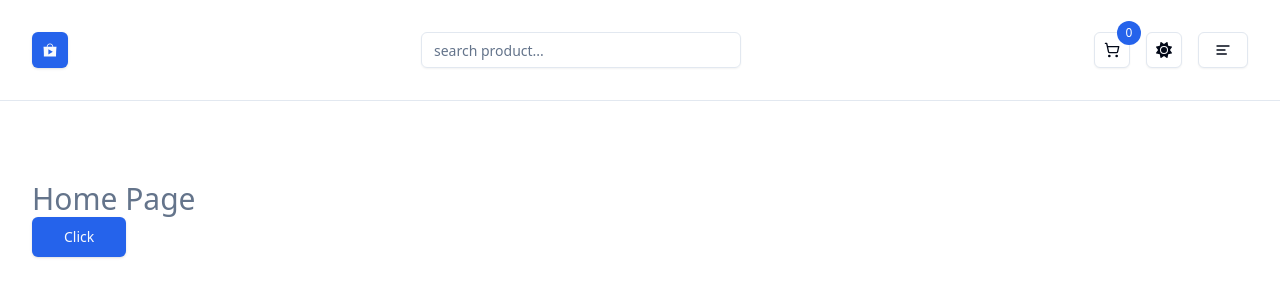
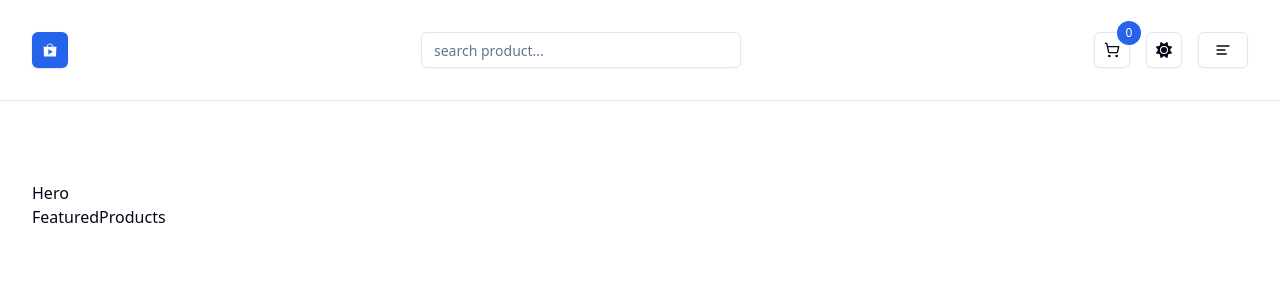
Before and after one commit to Ermias1995/Store-Project, a Next.js app: page / in a window 1280 px wide. Shown: the top 300 px of the page. Built offline with nearby package versions, Linux system fonts and the light colour scheme.

Commit message:
Add additional components

```diff
--- a/app/page.tsx
+++ b/app/page.tsx
@@ -1,10 +1,12 @@
-import {Button} from "@/components/ui/button";
+import FeaturedProducts from "@/components/home/FeaturedProducts";
+import Hero from "@/components/home/Hero";
+
 
 function HomePage(){
   return(
     <div>
-      <h1 className="text-3xl text-muted-foreground">Home Page</h1>
-      <Button variant="default" size='lg'>Click</Button>
+      <Hero/>
+      <FeaturedProducts/>
     </div>
   )
 }
--- /dev/null
+++ b/components/global/EmptyList.tsx
@@ -0,0 +1,6 @@
+function EmptyList() {
+  return (
+    <div>EmptyList</div>
+  )
+}
+export default EmptyList
--- /dev/null
+++ b/components/global/LoadingContainer.tsx
@@ -0,0 +1,6 @@
+function LoadingContainer() {
+  return (
+    <div>LoadingContainer</div>
+  )
+}
+export default LoadingContainer
--- /dev/null
+++ b/components/global/SectionTitle.tsx
@@ -0,0 +1,6 @@
+function SectionTitle() {
+  return (
+    <div>SectionTitle</div>
+  )
+}
+export default SectionTitle
--- /dev/null
+++ b/components/home/FeaturedProducts.tsx
@@ -0,0 +1,6 @@
+function FeaturedProducts() {
+  return (
+    <div>FeaturedProducts</div>
+  )
+}
+export default FeaturedProducts
--- /dev/null
+++ b/components/home/Hero.tsx
@@ -0,0 +1,6 @@
+function Hero() {
+  return (
+    <div>Hero</div>
+  )
+}
+export default Hero
--- /dev/null
+++ b/components/home/HeroCarousel.tsx
@@ -0,0 +1,6 @@
+function HeroCarousel() {
+  return (
+    <div>HeroCarousel</div>
+  )
+}
+export default HeroCarousel
--- /dev/null
+++ b/components/products/FavoriteToggleButton.tsx
@@ -0,0 +1,6 @@
+function FavoriteToggleButton() {
+  return (
+    <div>FavoriteToggleButton</div>
+  )
+}
+export default FavoriteToggleButton
--- /dev/null
+++ b/components/products/FavoriteToggleForm.tsx
@@ -0,0 +1,6 @@
+function FavoriteToggleForm() {
+  return (
+    <div>FavoriteToggleForm</div>
+  )
+}
+export default FavoriteToggleForm
--- /dev/null
+++ b/components/products/ProductsContainer.tsx
@@ -0,0 +1,6 @@
+function ProductsContainer() {
+  return (
+    <div>ProductsContainer</div>
+  )
+}
+export default ProductsContainer
--- /dev/null
+++ b/components/products/ProductsGrid.tsx
@@ -0,0 +1,6 @@
+function ProductsGrid() {
+  return (
+    <div>ProductsGrid</div>
+  )
+}
+export default ProductsGrid
--- /dev/null
+++ b/components/products/ProductsList.tsx
@@ -0,0 +1,6 @@
+function ProductsList() {
+  return (
+    <div>ProductsList</div>
+  )
+}
+export default ProductsList
```
